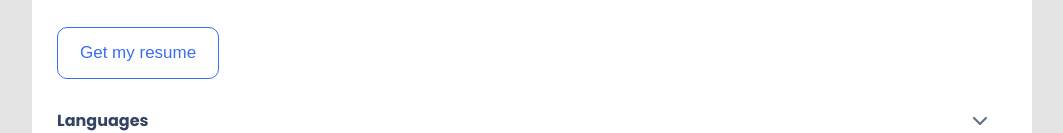
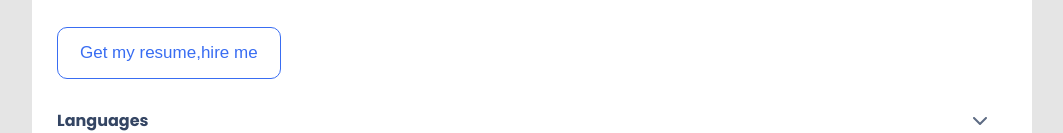
Before and after one commit to kayjeee/Portfolio--Mobile-first, a website: page index.html in a window 1280 px wide. Shown: the part 5969-6102 px from the top of the page, without its empty margins (108-1171 px from the left). Drawn offline with Linux system fonts and the light colour scheme.

Commit message:
changed index resume

```diff
--- a/index.html
+++ b/index.html
@@ -233,7 +233,7 @@
           /></a>
         </li>
       </ul>
-      <button class="about-button">Get my resume</button>
+      <button class="about-button">Get my resume,hire me</button>
     </div>
     <div class="language-section">
       <ul class="lang">
```
